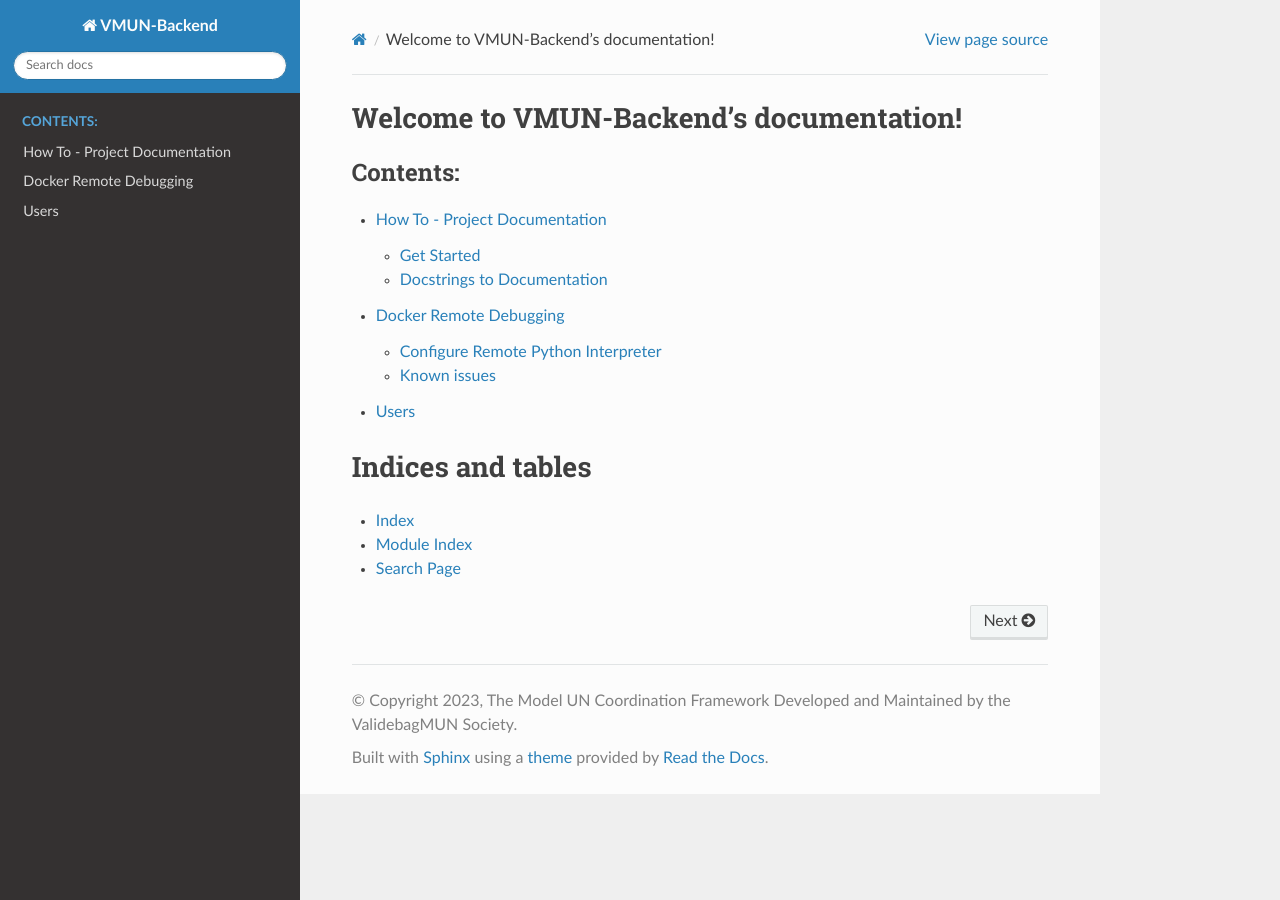
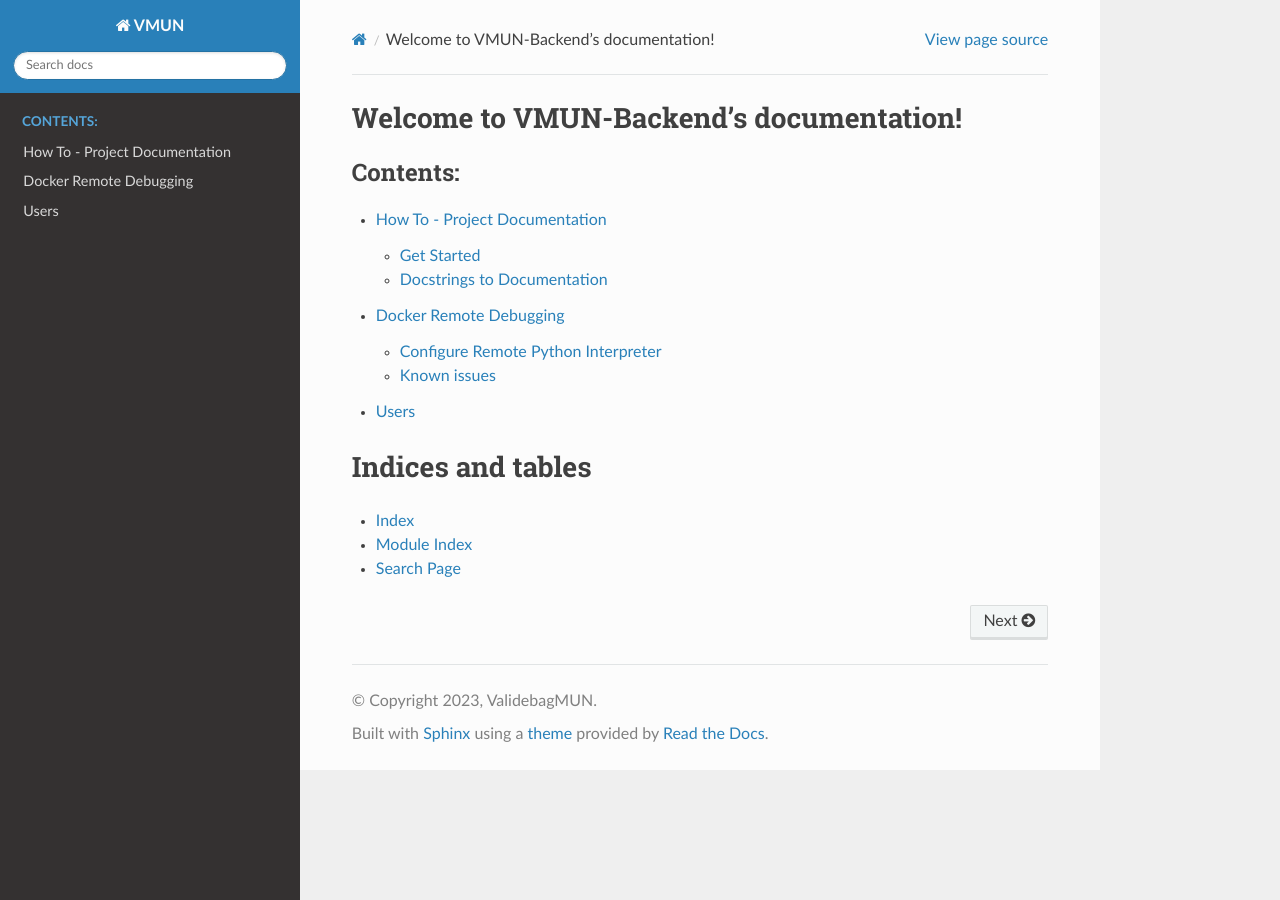
Before and after one commit to ValidebagMUN/VMUN-Backend, a Sphinx documentation site: the page built from docs/index.rst, in a window 1280 px wide. Built offline with Sphinx 7.4.7 and the Read the Docs theme 2.0.0, drawn with Linux system fonts in a browser that asks for light colours.

Commit message:
docs(fix): fix project information values in docs/conf.py

```diff
--- a/docs/conf.py
+++ b/docs/conf.py
@@ -27,9 +27,9 @@ django.setup()
 
 # -- Project information -----------------------------------------------------
 
-project = "VMUN-Backend"
-copyright = """2023, The Model UN Coordination Framework Developed and Maintained by the ValidebagMUN Society"""
-author = "The Model UN Coordination Framework Developed and Maintained by the ValidebagMUN Society"
+project = "VMUN"
+copyright = """2023, ValidebagMUN"""
+author = "HexaBinary"
 
 
 # -- General configuration ---------------------------------------------------
```
